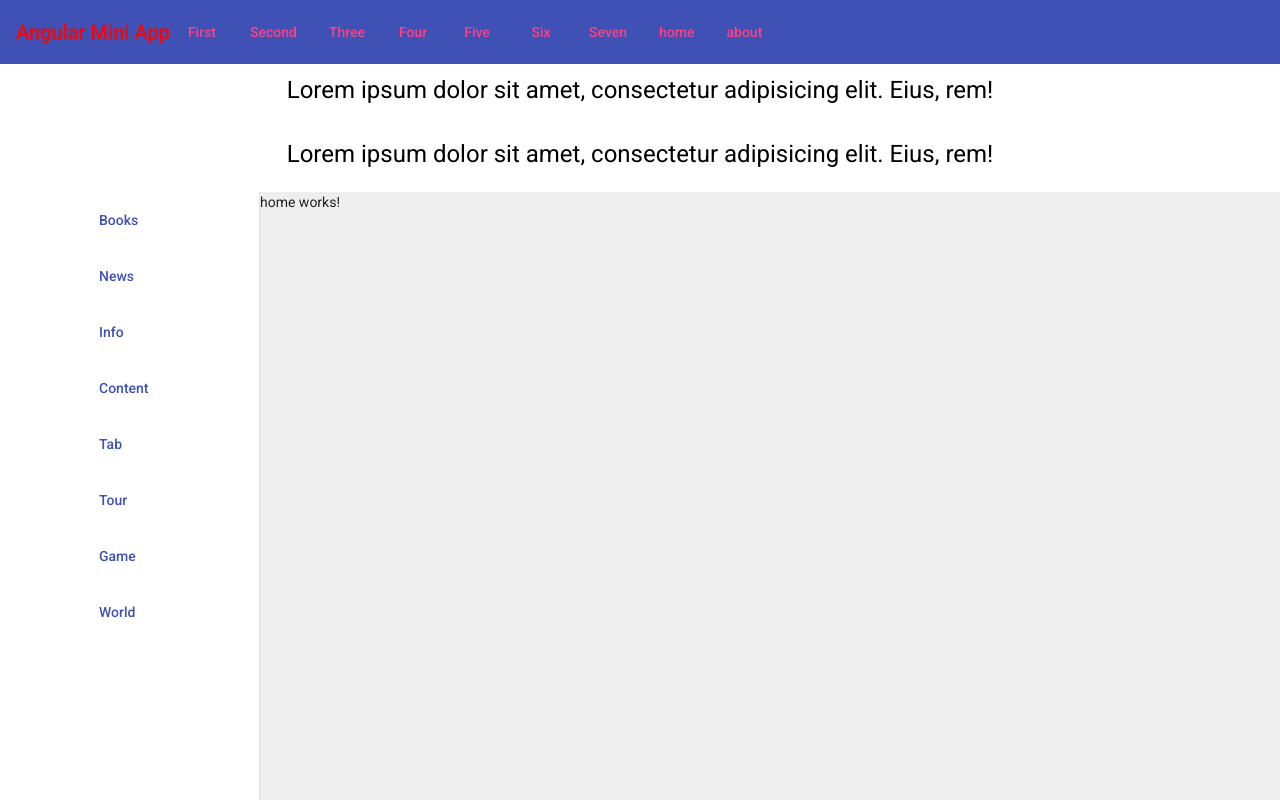
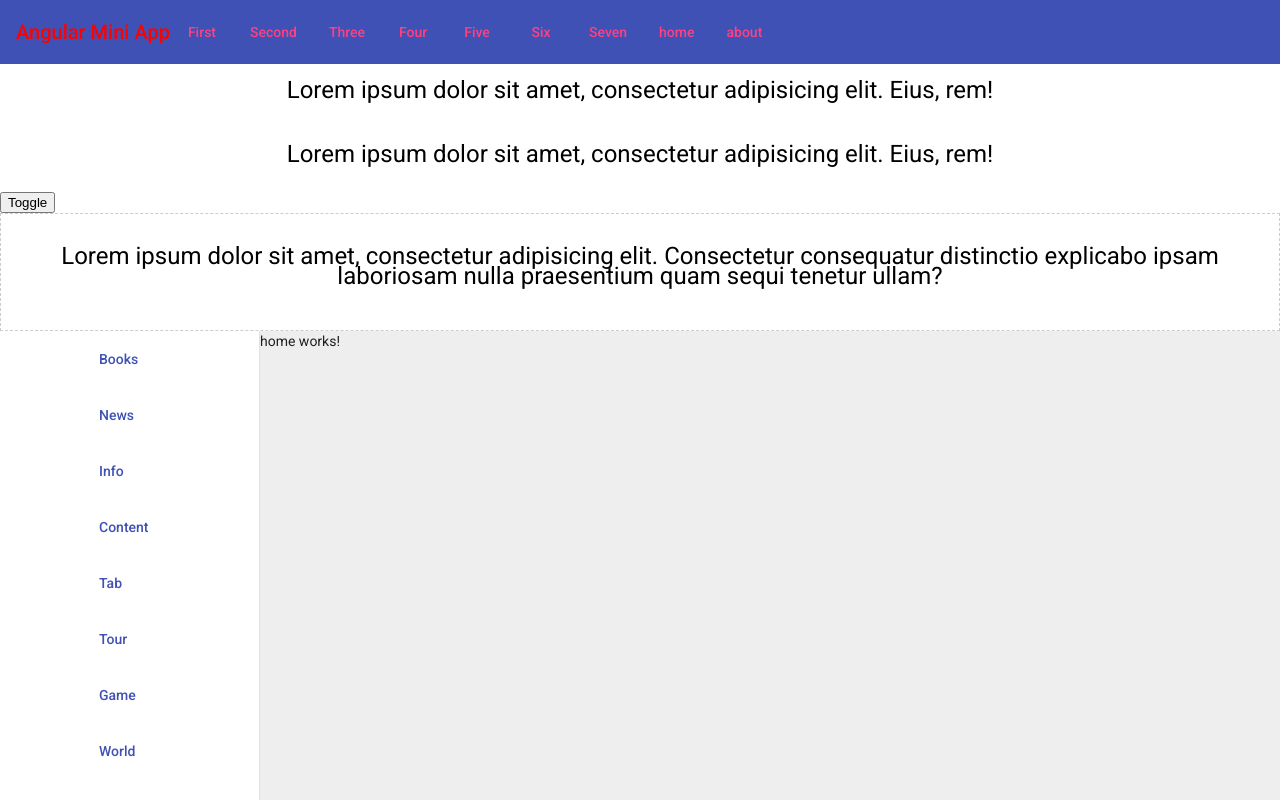
Before and after one commit to NataliaVolik/angular-mini-app, an Angular app: page /home in a window 1280 px wide. Shown: the top 800 px of the page. Built offline with nearby package versions, Linux system fonts and the light colour scheme.

Commit message:
change content, add directive *ngIf

```diff
--- a/src/app/app.component.html
+++ b/src/app/app.component.html
@@ -8,4 +8,13 @@
     Lorem ipsum dolor sit amet, consectetur adipisicing elit. Eius, rem!
 </p>
 
+<button class="btn" (click)="isVisible = !isVisible">Toggle</button>
+
+<div  *ngIf="isVisible" class="wrap">
+    <p>Lorem ipsum dolor sit amet, consectetur adipisicing elit.
+        Consectetur consequatur distinctio explicabo ipsam laboriosam
+        nulla praesentium quam sequi tenetur ullam?
+    </p>
+</div>
+
 <app-sidebar [config]="configApp"></app-sidebar>
--- a/src/app/app.component.scss
+++ b/src/app/app.component.scss
@@ -3,3 +3,8 @@ p {
   text-align: center;
   padding: 1rem;
 }
+
+.wrap{
+  border: 1px dashed #ccc;
+  padding: 1rem;
+}
--- a/src/app/app.component.ts
+++ b/src/app/app.component.ts
@@ -8,6 +8,7 @@ import {DataServicesService} from "./services/data-services.service";
 })
 export class AppComponent implements OnInit{
   title = 'angular-mini-app';
+    isVisible = true;
 
   configApp = {
     header : {
```
